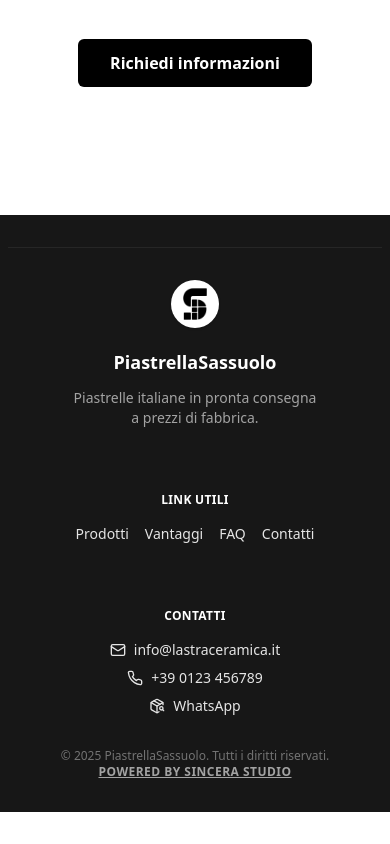
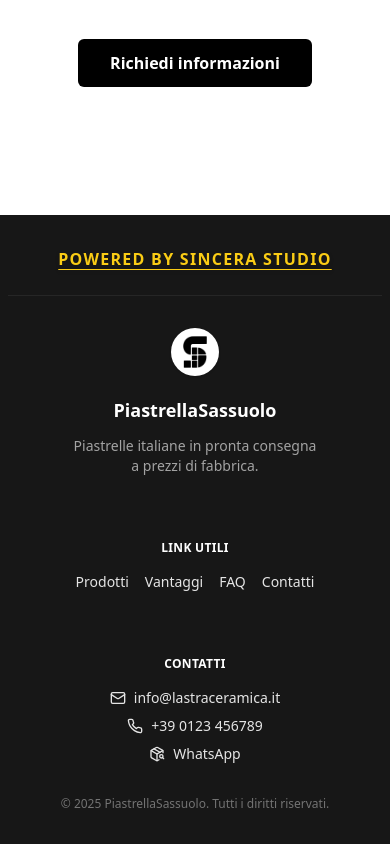
Before and after one commit to bitgadget/PiastrellaSassuolo, a React (Vite) app: page / in a window 390 px wide. Shown: the part 8373-9217 px from the top of the page. Before the commit the page ends 9185 px from the top, so only its background shows below. Built offline with nearby package versions, Linux system fonts and the light colour scheme.

Commit message:
Ottimizzazione footer mobile e aggiornamento link

```diff
--- a/src/components/Footer.jsx
+++ b/src/components/Footer.jsx
@@ -4,6 +4,18 @@
 export default function Footer() {
   return (
     <footer className="relative z-10 px-2 py-8 bg-neutral-900 text-neutral-200 text-sm mt-8">
+      {/* POWERED BY SINCERA STUDIO */}
+      <div className="w-full flex justify-center mb-6">
+        <a
+          href="https://www.instagram.com/sincera3d"
+          target="_blank"
+          rel="noopener noreferrer"
+          className="text-yellow-400 hover:text-yellow-300 font-extrabold tracking-widest text-base uppercase underline underline-offset-4 transition drop-shadow"
+          style={{ letterSpacing: "0.08em" }}
+        >
+          POWERED BY SINCERA STUDIO
+        </a>
+      </div>
       <div className="max-w-6xl mx-auto flex flex-col md:flex-row md:justify-between gap-8 md:gap-6 border-t border-neutral-800 pt-8">
         {/* Logo e claim */}
         <div className="flex-1 flex flex-col gap-3 items-center md:items-start text-center md:text-left">
@@ -44,16 +56,6 @@
       </div>
       <div className="mt-8 text-center text-neutral-500 text-xs">
         &copy; {new Date().getFullYear()} PiastrellaSassuolo. Tutti i diritti riservati.
-        <br />
-        <a
-          href="https://www.instagram.com/sincera3d"
-          target="_blank"
-          rel="noopener noreferrer"
-          className="text-neutral-400 hover:text-white font-semibold underline transition"
-          style={{ letterSpacing: "0.04em" }}
-        >
-          POWERED BY SINCERA STUDIO
-        </a>
       </div>
     </footer>
   );
```
